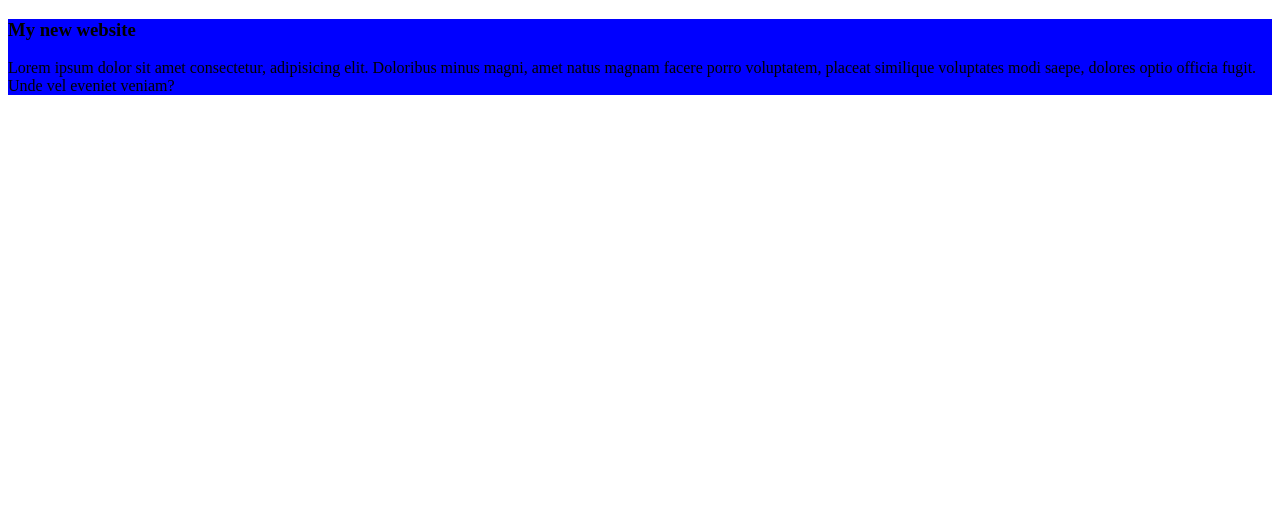
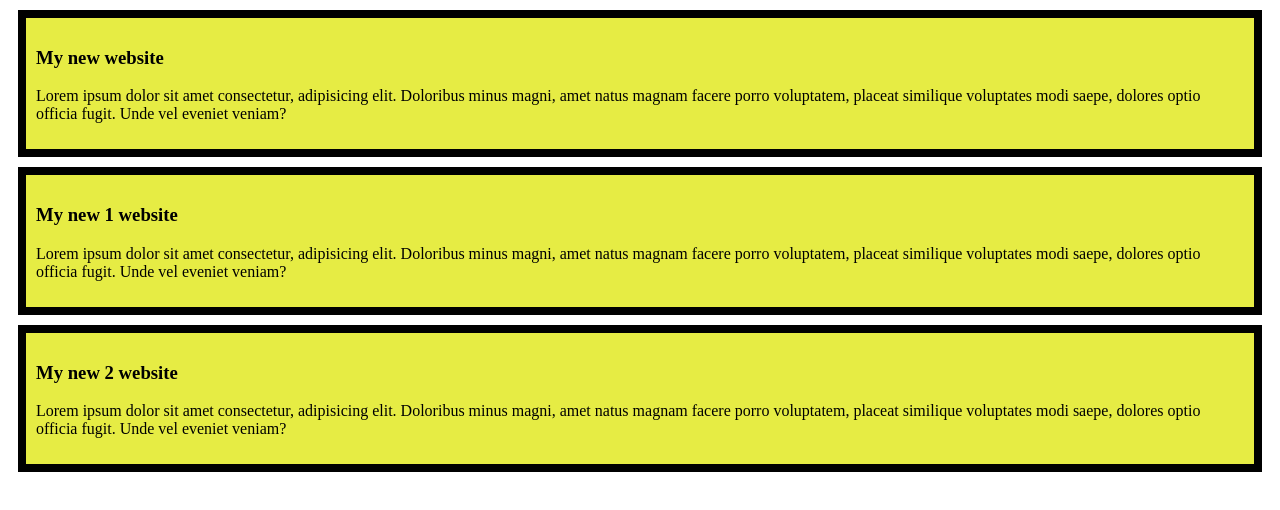
Before and after one commit to saimatabassum79/my-second-github-repo, a plain HTML site: page index.html in a window 1280 px wide. Drawn offline with Linux system fonts and the light colour scheme.

Commit message:
added the second vlog

```diff
--- a/index.html
+++ b/index.html
@@ -11,5 +11,13 @@
         <h3>My new website</h3>
         <p>Lorem ipsum dolor sit amet consectetur, adipisicing elit. Doloribus minus magni, amet natus magnam facere porro voluptatem, placeat similique voluptates modi saepe, dolores optio officia fugit. Unde vel eveniet veniam?</p>
     </div>
+    <div>
+        <h3>My new 1 website</h3>
+        <p>Lorem ipsum dolor sit amet consectetur, adipisicing elit. Doloribus minus magni, amet natus magnam facere porro voluptatem, placeat similique voluptates modi saepe, dolores optio officia fugit. Unde vel eveniet veniam?</p>
+    </div>
+    <div>
+        <h3>My new 2 website</h3>
+        <p>Lorem ipsum dolor sit amet consectetur, adipisicing elit. Doloribus minus magni, amet natus magnam facere porro voluptatem, placeat similique voluptates modi saepe, dolores optio officia fugit. Unde vel eveniet veniam?</p>
+    </div>
 </body>
 </html>
--- a/new1project/style.css
+++ b/new1project/style.css
@@ -1,3 +1,6 @@
 div{
-    background-color: blue;
+    background-color: rgb(230, 236, 68);
+    padding:10px ;
+    margin: 10px;
+    border: 8px solid black;
 }
```
